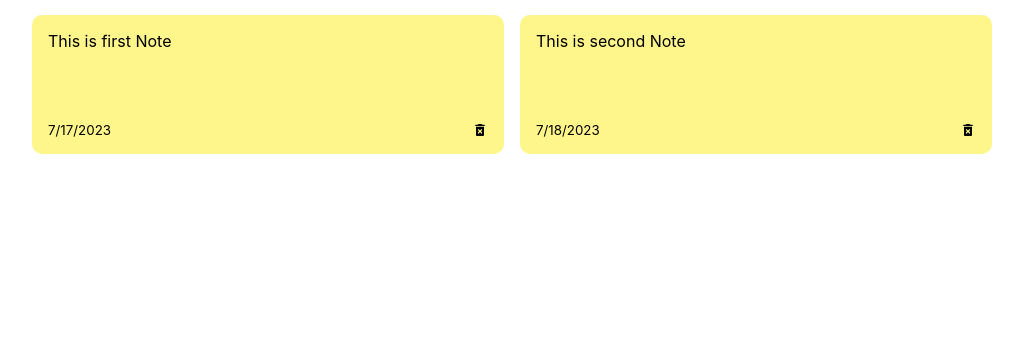
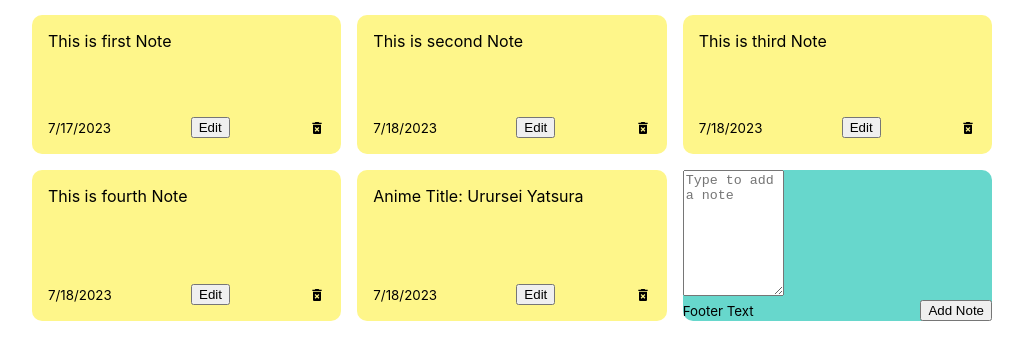
Before and after one commit to BenVuong/note-app, a React (Create React App) app: page / in a window 1280 px wide. Shown: the top 360 px of the page, without its empty margins (128-1151 px from the left). Built offline with nearby package versions, Linux system fonts and the light colour scheme.

Commit message:
can now add new notes

```diff
--- a/src/App.js
+++ b/src/App.js
@@ -1,24 +1,57 @@
-import { useState } from "react";
+import { useEffect, useState } from "react";
 import NotesList from "./components/NotesList";
-import {nanoid} from 'nanoid'
+import { nanoid } from "nanoid";
 const App = () => {
   const [notes, setNotes] = useState([
     {
-    id: nanoid(),
-    text:"This is first Note",
-    date:"7/17/2023"
+      id: nanoid(),
+      text: "This is first Note",
+      date: "7/17/2023",
     },
     {
-    id: nanoid(),
-    text:"This is second Note",
-    date:"7/18/2023"
+      id: nanoid(),
+      text: "This is second Note",
+      date: "7/18/2023",
+    },
+    {
+      id: nanoid(),
+      text: "This is third Note",
+      date: "7/18/2023",
+    },
+    {
+      id: nanoid(),
+      text: "This is fourth Note",
+      date: "7/18/2023",
+    },
+    {
+      id: nanoid(),
+      text: "Anime Title: Urursei Yatsura",
+      date: "7/18/2023",
+    },
+  ]);
+
+
+  const addNote = (text) => {
+    const date = new Date();
+    const newNote = {
+      id: nanoid(),
+      text: text,
+      date: date.toLocaleDateString()
+
     }
-    ]);
+    const newNotes = [...notes, newNote]
+    setNotes(newNotes);
+  }
 
-  return<div className="container">
-    <NotesList notes={notes}/>
+  useEffect(() => {
+    localStorage.setItem('react-notes-app-data', JSON.stringify(notes))
+  }, [notes])
 
-  </div>;
+  return (
+    <div className="container">
+      <NotesList notes={notes} handleAddNote={addNote}/>
+    </div>
+  );
 };
 
 export default App;
--- /dev/null
+++ b/src/components/AddNote.js
@@ -0,0 +1,31 @@
+import { useState } from "react";
+
+const AddNote = ({handleAddNote}) => {
+  const [noteText, setNotesText] = useState("");
+
+  const handleChange = (event) => {
+    setNotesText(event.target.value)
+  };
+
+  const handleSaveClick = () => {
+        handleAddNote(noteText)
+  }
+
+  return (
+    <div className="newNote">
+      <textarea
+        rows="8"
+        cols="10"
+        placeholder="Type to add a note"
+        onChange={handleChange}
+        value={noteText}
+      />
+      <div className="note-footer">
+        <small>Footer Text</small>
+        <button className="save" onClick={handleSaveClick}>Add Note</button>
+      </div>
+    </div>
+  );
+};
+
+export default AddNote;
--- a/src/components/Note.js
+++ b/src/components/Note.js
@@ -1,14 +1,23 @@
-import{MdDeleteForever} from 'react-icons/md'
-const Note = ({id, text, date}) => {
-    return(
-        <div className="note">
-            <span>{text}</span>
-            <div className="note-footer">
-                <small>{date}</small>
-                <MdDeleteForever className='delete-icon'/>
-            </div>
-        </div>
-    )
+import React, {useState} from "react";
+import { MdDeleteForever } from "react-icons/md";
+const Note = ({ id, date, text , num}) => {
+
+  const [newText, setNewText] = useState('');
+  const handleTextChange = (event) => {
+    setNewText(event.target.textContent);
+  };
+  return (
+    <div className="note"
+    contentEditable={true}
+    onChange={handleTextChange}>
+      <span>{text}</span>
+      <div className="note-footer">
+        <small>{date}</small>
+        <button className="edit">Edit</button>
+        <MdDeleteForever className="delete-icon" />
+      </div>
+    </div>
+  );
 };
 
-export default Note
+export default Note;
--- a/src/components/NotesList.js
+++ b/src/components/NotesList.js
@@ -1,11 +1,14 @@
 import Note from "./Note";
-const NotesList = ({notes}) => {
-    return(
-     <div className="notes-list">
-        {notes.map((notes)=> (
-        <Note id={notes.id} text={notes.text} date={notes.date}/>))}
-     </div>
-    );
-}
+import AddNote from "./AddNote";
+const NotesList = ({ notes, handleAddNote }) => {
+  return (
+    <div className="notes-list">
+      {notes.map((notes) => (
+        <Note id={notes.id} text={notes.text} date={notes.date} />
+      ))}
+      <AddNote handleAddNote={handleAddNote}/>
+    </div>
+  );
+};
 
 export default NotesList;
--- a/src/index.css
+++ b/src/index.css
@@ -27,6 +27,16 @@ code {
   grid-template-columns: repeat(auto-fit, minmax(250px, 1fr));
 }
 
+.newNote{
+  background-color: #67d7cc;
+  border-radius: 10px;
+}
+
+.save:hover{
+  background-color: #ededed;
+  cursor: pointer;
+}
+
 .note{
   background-color: #fef68a;
 
```
Also changed, not shown: src/index.js (+5 -6 lines).
